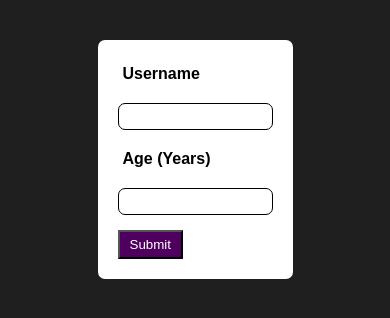
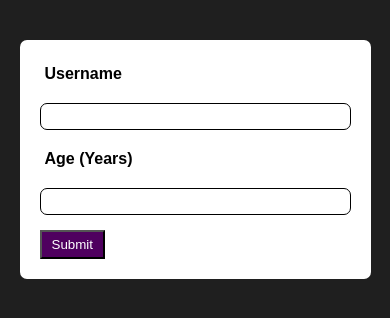
Before and after one commit to aadil42/UserName-Age-list, a React (Create React App) app: page / in a window 390 px wide. Shown: the top 318 px of the page. Built offline with nearby package versions, Linux system fonts and the light colour scheme.

Commit message:
added media queries

```diff
--- a/src/Components/Form/Form.css
+++ b/src/Components/Form/Form.css
@@ -37,3 +37,10 @@ button {
     text-transform: capitalize;
     cursor:pointer;
 }
+
+/* mobile width */
+@media screen and (max-width: 542px) {
+    .form {
+        width: 90vw;
+    }
+}
```
